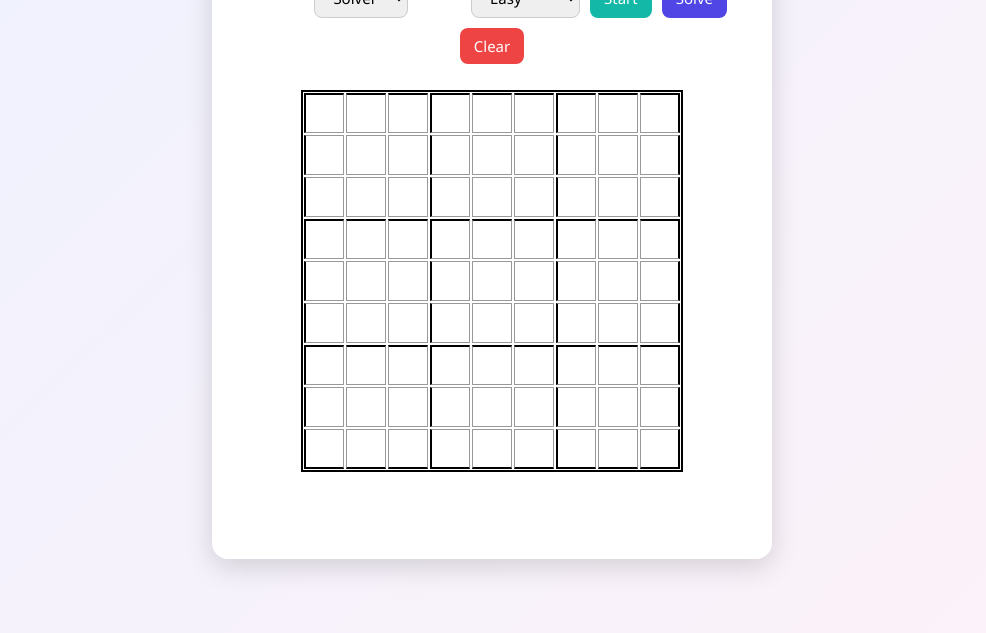
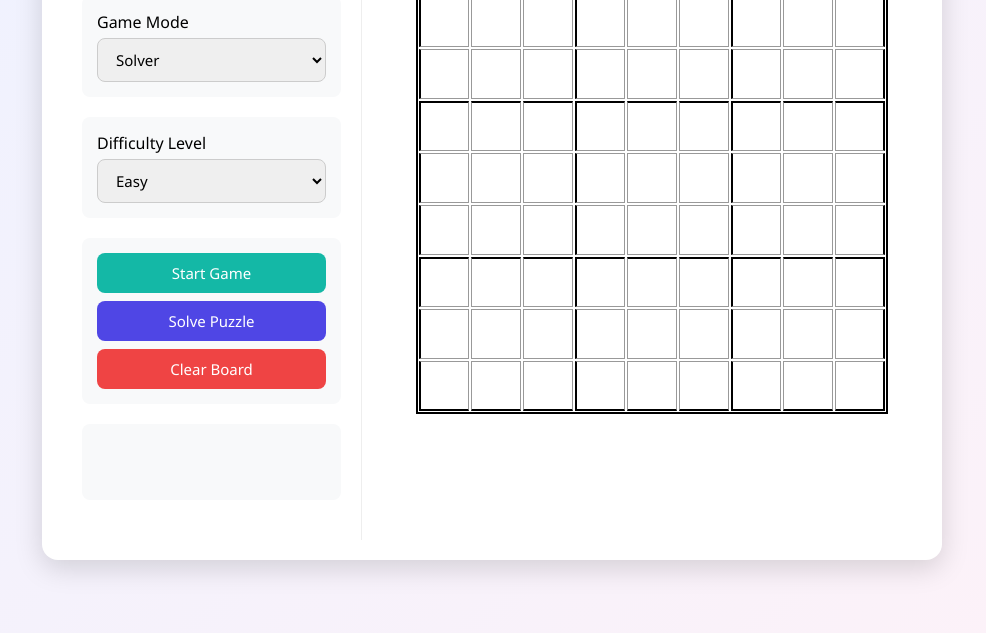
Before and after one commit to V1VEK-Y4DAV/V1SUDOKU-SOLVER, a plain HTML site: page index.html in a window 1280 px wide. Shown: the part 167-800 px from the top of the page, without its empty margins (148-1134 px from the left). Drawn offline with Linux system fonts and the light colour scheme.

Commit message:
changed the positioning of the game

```diff
--- a/index.html
+++ b/index.html
@@ -20,11 +20,45 @@
     }
 
     main {
-      width: 560px; padding: 20px;
+      display: flex;
+      width: 900px; padding: 20px;
       border-radius: 16px;
       background: #fff;
       box-shadow: 0 8px 28px rgba(0,0,0,.15);
+    }
+
+    .sidebar {
+      width: 300px;
+      padding: 20px;
+      border-right: 1px solid #eee;
+      display: flex;
+      flex-direction: column;
+    }
+
+    .sidebar > h1 {
       text-align: center;
+      margin-top: 0;
+    }
+
+    .control-group {
+      margin-bottom: 20px;
+      padding: 15px;
+      background: #f8f9fa;
+      border-radius: 8px;
+    }
+
+    .control-group label {
+      display: block;
+      margin-bottom: 5px;
+      font-weight: 500;
+    }
+
+    .game-area {
+      flex: 1;
+      display: flex;
+      flex-direction: column;
+      align-items: center;
+      padding-left: 20px;
     }
 
     h1 {
@@ -42,12 +76,19 @@
     }
 
     select, button {
-      padding: 8px 14px;
+      width: 100%;
+      margin-bottom: 8px;
+      padding: 10px 14px;
       font-size: 15px;
       border-radius: 8px;
       border: 1px solid #ccc;
       cursor: pointer;
       transition: all .2s ease;
+    }
+
+    select:last-child,
+    button:last-child {
+      margin-bottom: 0;
     }
 
     select:hover { border-color: var(--primary); }
@@ -72,17 +113,17 @@
 
     #board {
       display: inline-block;
-      margin: 16px auto;
+      margin: 16px 0;
       border: 2px solid #000;
       background: #fff;
     }
 
     .cell {
-      width: 40px;
-      height: 40px;
+      width: 50px;
+      height: 50px;
       border: 1px solid #999;
       text-align: center;
-      font-size: 18px;
+      font-size: 22px;
       font-weight: bold;
       vertical-align: middle;
     }
@@ -111,16 +152,19 @@
 </head>
 <body>
   <main>
+    <div class="sidebar">
       <h1>Sudoku Solver</h1>
 
-    <div class="controls">
-      <label for="modeSelect">Mode:</label>
+      <div class="control-group">
+        <label for="modeSelect">Game Mode</label>
         <select id="modeSelect">
           <option value="solver">Solver</option>
           <option value="player">Player</option>
         </select>
+      </div>
 
-      <label for="levelSelect">Level:</label>
+      <div class="control-group">
+        <label for="levelSelect">Difficulty Level</label>
         <select id="levelSelect">
           <option value="easy">Easy</option>
           <option value="medium">Medium</option>
@@ -128,15 +172,22 @@
           <option value="expert">Expert</option>
           <option value="god">God</option>
         </select>
-
-      <button id="startBtn">Start</button>
-      <button id="solveBtn">Solve</button>
-      <button id="clearBtn">Clear</button>
       </div>
 
+      <div class="control-group">
+        <button id="startBtn">Start Game</button>
+        <button id="solveBtn">Solve Puzzle</button>
+        <button id="clearBtn">Clear Board</button>
+      </div>
+
+      <div class="control-group">
         <div id="timer">Time: 0s</div>
+        <p id="status"></p>
+      </div>
+    </div>
+    <div class="game-area">
       <div id="board"></div>
-    <p id="status"></p>
+    </div>
   </main>
 
   <script src="puzzles.js"></script>
```
Lines whose indentation alone changed are shown as unchanged.
